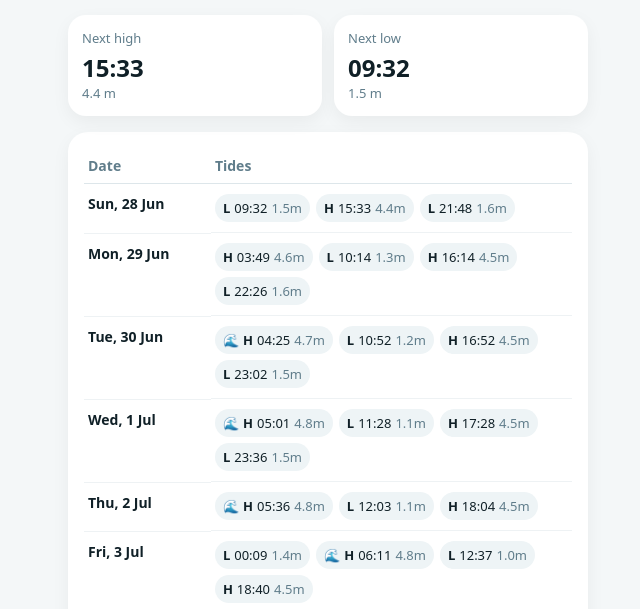
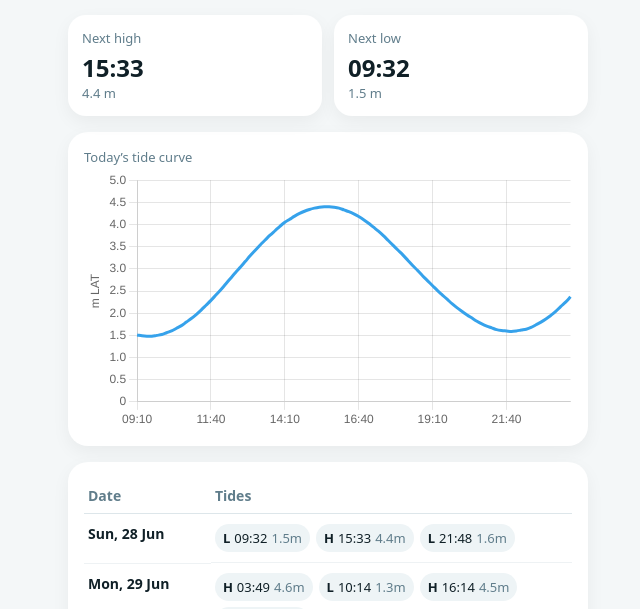
Before and after one commit to alistairas/sea-conditions-WB, a plain HTML site: page tides.html in a window 1280 px wide. Shown: the part 182-791 px from the top of the page, without its empty margins (312-952 px from the left). Drawn offline with nearby package versions, Linux system fonts and the light colour scheme.

Commit message:
Update tides.html

```diff
--- a/tides.html
+++ b/tides.html
@@ -214,6 +214,11 @@ h1{
     </div>
   </section>
 
+<section class="card">
+  <div class="summary-label">Today’s tide curve</div>
+  <canvas id="tide-chart" height="160"></canvas>
+</section>
+
   <section class="card">
     <table class="tide-table">
       <thead>
@@ -239,7 +244,7 @@ h1{
   </div>
 
 </div>
-
+<script src="https://cdn.jsdelivr.net/npm/chart.js"></script>
 <script>
 const HIGH_MARK = 4.7;
 const LOW_MARK = 0.8;
@@ -284,6 +289,67 @@ function tidePill(event){
       <span class="pill-height">${event.height_m.toFixed(1)}m</span>
     </span>
   `;
+}
+
+async function loadTideCurve(){
+  const response = await fetch("data/tide_curve.json");
+  const curve = await response.json();
+
+  const today = new Date().toLocaleDateString("en-CA", {
+    timeZone: "Europe/London"
+  });
+
+  const points = curve.points.filter(p =>
+    new Date(p.time).toLocaleDateString("en-CA", {
+      timeZone: "Europe/London"
+    }) === today
+  );
+
+  const labels = points.map(p =>
+    new Date(p.time).toLocaleTimeString("en-GB", {
+      timeZone: "Europe/London",
+      hour: "2-digit",
+      minute: "2-digit"
+    })
+  );
+
+  const heights = points.map(p => p.height_m);
+
+  new Chart(document.getElementById("tide-chart"), {
+    type: "line",
+    data: {
+      labels,
+      datasets: [{
+        data: heights,
+        tension: 0.35,
+        borderWidth: 3,
+        pointRadius: 0
+      }]
+    },
+    options: {
+      plugins: {
+        legend: { display: false },
+        tooltip: {
+          callbacks: {
+            label: ctx => `${ctx.parsed.y.toFixed(1)} m`
+          }
+        }
+      },
+      scales: {
+        x: {
+          ticks: { maxTicksLimit: 6 }
+        },
+        y: {
+          suggestedMin: 0,
+          suggestedMax: 5,
+          title: {
+            display: true,
+            text: "m LAT"
+          }
+        }
+      }
+    }
+  });
 }
 
 async function loadTides(){
@@ -344,6 +410,7 @@ async function loadTides(){
 }
 
 loadTides();
+loadTideCurve();
 </script>
 
 </body>
```
